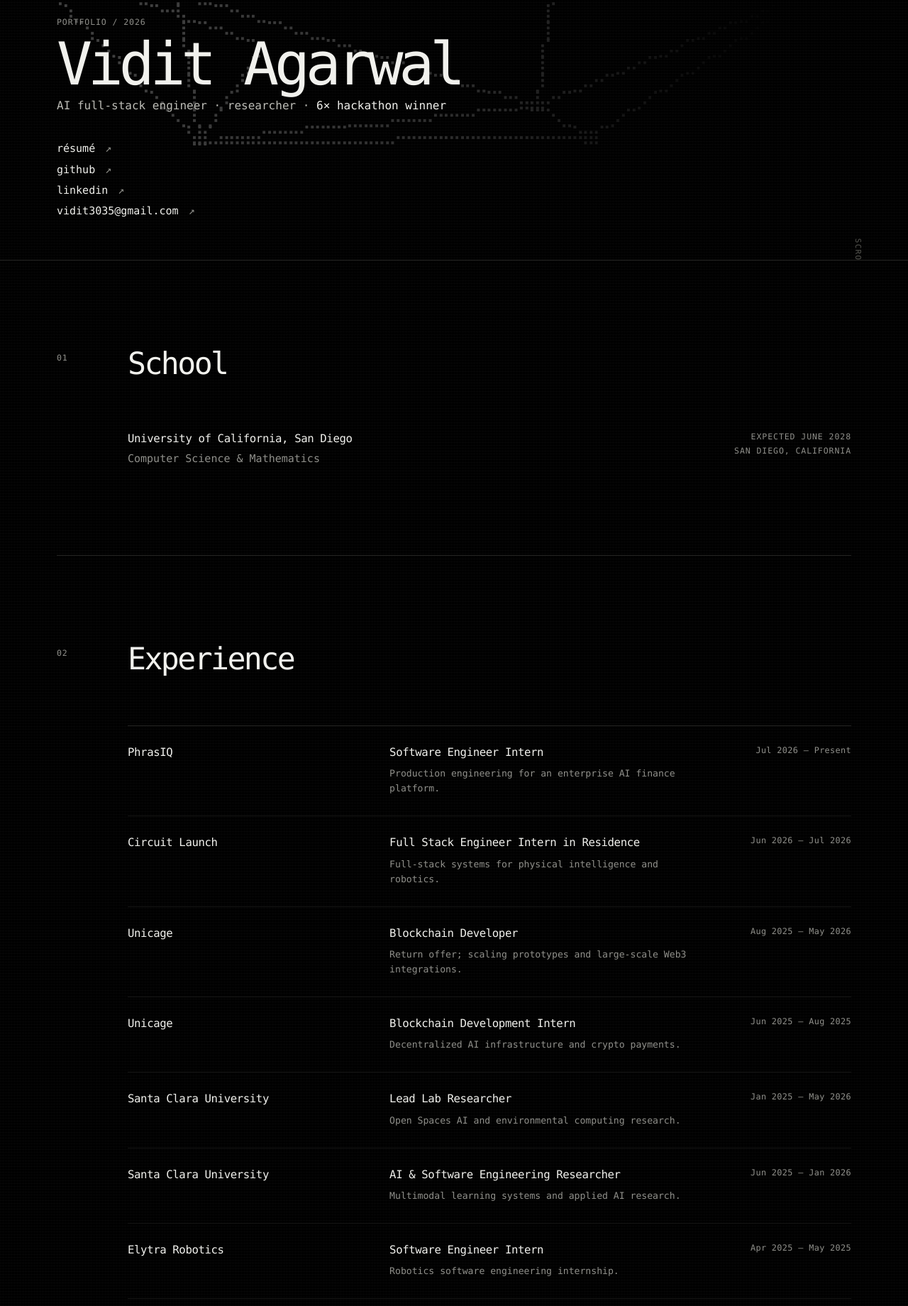
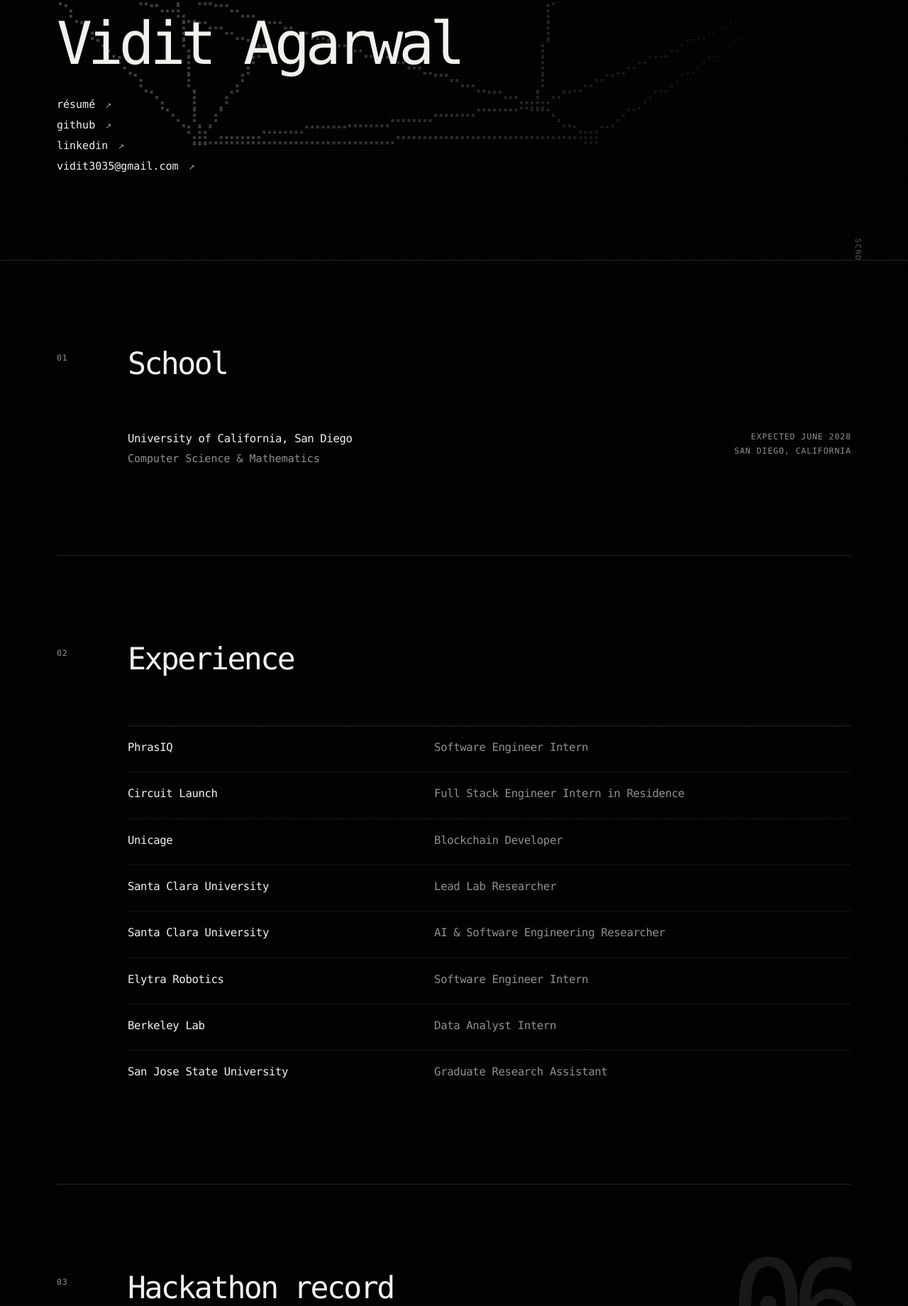
Before and after one commit to v1dit/v1dit.github.io, a plain HTML site: page index.html in a window 1280 px wide. Shown: the part 321-2161 px from the top of the page at 71% size. Drawn offline with Linux system fonts and the light colour scheme.

Commit message:
Simplify hero and experience

```diff
--- a/app.js
+++ b/app.js
@@ -2,56 +2,34 @@
   {
     company: "PhrasIQ",
     title: "Software Engineer Intern",
-    date: "Jul 2026 — Present",
-    note: "Production engineering for an enterprise AI finance platform.",
   },
   {
     company: "Circuit Launch",
     title: "Full Stack Engineer Intern in Residence",
-    date: "Jun 2026 — Jul 2026",
-    note: "Full-stack systems for physical intelligence and robotics.",
   },
   {
     company: "Unicage",
     title: "Blockchain Developer",
-    date: "Aug 2025 — May 2026",
-    note: "Return offer; scaling prototypes and large-scale Web3 integrations.",
-  },
-  {
-    company: "Unicage",
-    title: "Blockchain Development Intern",
-    date: "Jun 2025 — Aug 2025",
-    note: "Decentralized AI infrastructure and crypto payments.",
   },
   {
     company: "Santa Clara University",
     title: "Lead Lab Researcher",
-    date: "Jan 2025 — May 2026",
-    note: "Open Spaces AI and environmental computing research.",
   },
   {
     company: "Santa Clara University",
     title: "AI & Software Engineering Researcher",
-    date: "Jun 2025 — Jan 2026",
-    note: "Multimodal learning systems and applied AI research.",
   },
   {
     company: "Elytra Robotics",
     title: "Software Engineer Intern",
-    date: "Apr 2025 — May 2025",
-    note: "Robotics software engineering internship.",
   },
   {
     company: "Berkeley Lab",
     title: "Data Analyst Intern",
-    date: "Jun 2022 — Jun 2023",
-    note: "Watershed SFA, geospatial data, and machine learning.",
   },
   {
     company: "San Jose State University",
     title: "Graduate Research Assistant",
-    date: "Jun 2022 — Oct 2022",
-    note: "Environmental regulations and legal-trends research.",
   },
 ];
 
@@ -191,11 +169,7 @@
   .map((role) => `
     <article class="role">
       <h3 class="role__company">${escapeHtml(role.company)}</h3>
-      <div class="role__details">
-        <h3 class="role__title">${escapeHtml(role.title)}</h3>
-        <p class="role__note">${escapeHtml(role.note)}</p>
-      </div>
-      <time class="role__date">${escapeHtml(role.date)}</time>
+      <h3 class="role__title">${escapeHtml(role.title)}</h3>
     </article>`)
   .join("");
 
--- a/index.html
+++ b/index.html
@@ -28,9 +28,7 @@
     <header class="hero" aria-labelledby="site-title">
       <pre id="canvas" aria-hidden="true"></pre>
       <div class="hero__content reveal">
-        <p class="eyebrow">portfolio / 2026</p>
         <h1 id="site-title">Vidit Agarwal</h1>
-        <p class="hero__line">AI full-stack engineer · researcher · <strong>6× hackathon winner</strong></p>
 
         <nav class="primary-links" aria-label="Primary links">
           <a class="reactive-link" href="resume.pdf" target="_blank" rel="noreferrer">résumé <span aria-hidden="true">↗</span></a>
--- a/styles.css
+++ b/styles.css
@@ -113,7 +113,6 @@
   transform: translateY(-50%);
 }
 
-.eyebrow,
 .section__number,
 .meta,
 .summary-meta,
@@ -126,10 +125,6 @@
   text-transform: uppercase;
 }
 
-.eyebrow {
-  margin: 0 0 12px;
-}
-
 h1,
 h2,
 h3,
@@ -138,22 +133,11 @@
 }
 
 h1 {
-  margin-bottom: 6px;
+  margin-bottom: 32px;
   font-size: clamp(2.25rem, 7vw, 5.2rem);
   font-weight: 400;
   letter-spacing: -0.075em;
   line-height: 0.94;
-}
-
-.hero__line {
-  margin-bottom: 34px;
-  color: #bdbdb7;
-  font-size: clamp(0.8rem, 1.7vw, 1rem);
-}
-
-.hero__line strong {
-  color: var(--ink);
-  font-weight: 500;
 }
 
 .primary-links {
@@ -283,9 +267,9 @@
 
 .role {
   display: grid;
-  grid-template-columns: minmax(160px, 0.7fr) 1fr auto;
+  grid-template-columns: minmax(190px, 0.65fr) 1fr;
   gap: clamp(18px, 4vw, 50px);
-  padding: 25px 0 28px;
+  padding: 18px 0;
   border-bottom: 1px solid var(--soft-line);
 }
 
@@ -298,22 +282,8 @@
 }
 
 .role__title {
-  margin-bottom: 7px;
-}
-
-.role__note {
   margin: 0;
   color: var(--muted);
-  font-size: 0.82rem;
-  line-height: 1.6;
-}
-
-.role__date {
-  min-width: 145px;
-  color: var(--muted);
-  font-size: 0.74rem;
-  letter-spacing: 0.03em;
-  text-align: right;
 }
 
 .section-heading-row {
@@ -564,18 +534,8 @@
   }
 
   .role {
-    grid-template-columns: 1fr;
-    gap: 8px;
-  }
-
-  .role__date {
-    grid-row: 2;
-    min-width: 0;
-    text-align: left;
-  }
-
-  .role__details {
-    grid-row: 3;
+    grid-template-columns: minmax(125px, 0.75fr) 1fr;
+    gap: 16px;
   }
 
   .awards-grid {
```
